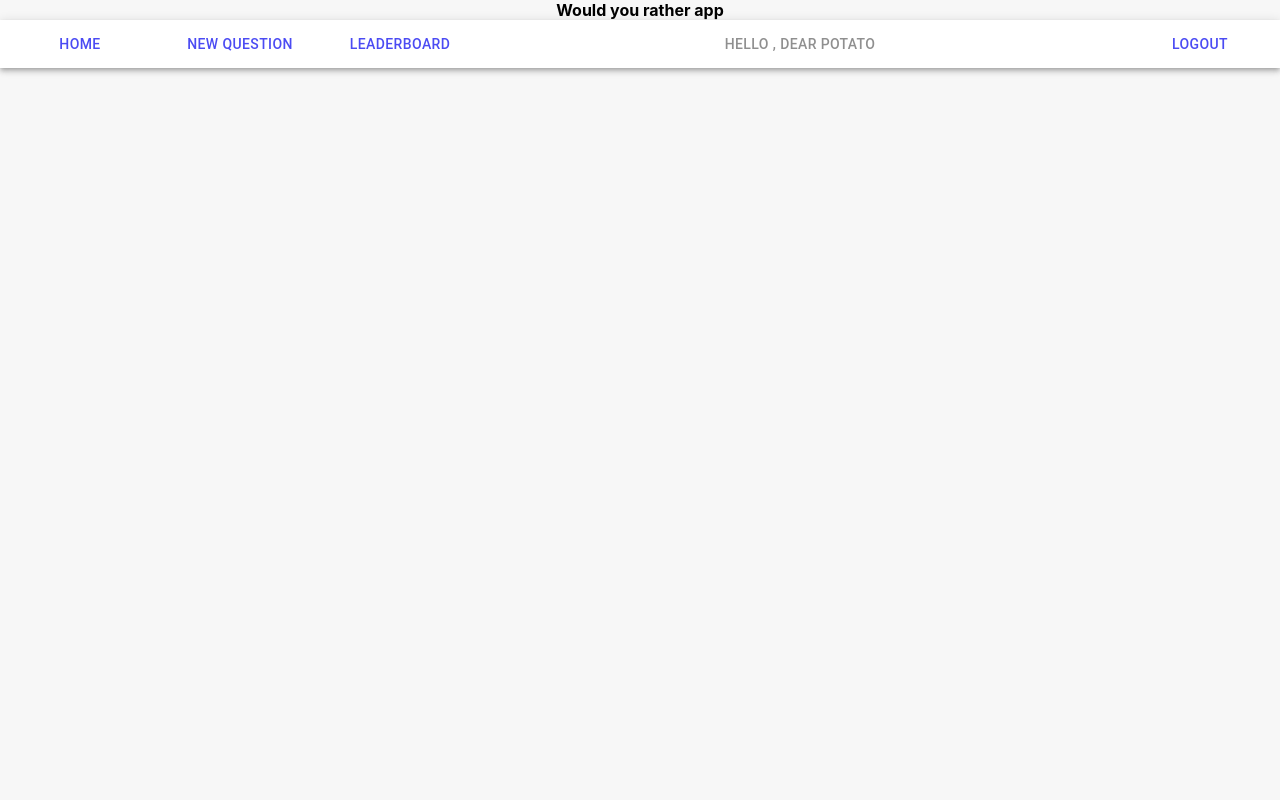
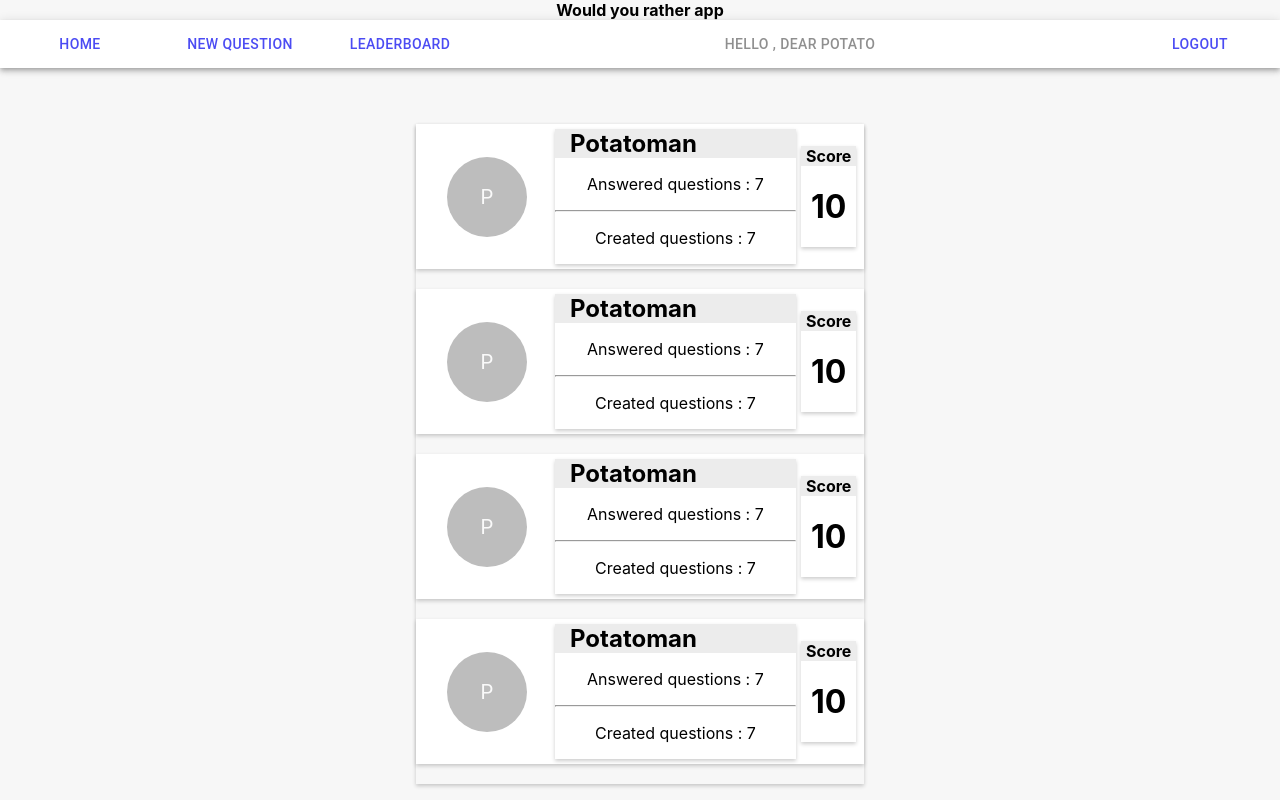
Before and after one commit to Mark-Malak/would-you-rather, a React (Create React App) app: page /leaderboard in a window 1280 px wide. Built offline with nearby package versions, Linux system fonts and the light colour scheme.

Commit message:
semi finished basic ui

```diff
--- a/src/App.css
+++ b/src/App.css
@@ -86,20 +86,32 @@
 
 }
 
-.questionBody  div {
+/* .questionBody  div div {
 
   border: 1px rgb(228, 228, 228) solid;
   text-align: center;
 
-  margin: 2px  /* and that, will result in a 10px gap */
-}
+  margin: 2px
+} */
 
 .questionBody-poll{
   width:70% ;
 }
 
-.header h3{
+.header{
   background-color: rgb(236, 236, 236) ;
   margin: 0px;
-  padding: 10px;
+  padding:0 5px;
 }
+
+.header h3 {
+  background-color: rgb(236, 236, 236) ;
+  margin: 0px;
+  padding:0 5px;
+}
+
+.shadow{
+  box-shadow: 0 2px 4px 0 rgba(0,0,0,0.2);
+  height: 70%;
+  margin: auto ;
+}
--- a/src/App.js
+++ b/src/App.js
@@ -4,8 +4,8 @@ import NavBar from './components/NavBar';
 import CreateQuestion from './components/CreateQuestion';
 import QuestionList from './components/QuestionList';
 import Login from './components/Login';
-
 import { Route } from 'react-router-dom'
+import LeaderBoard from './components/LeaderBoard';
 
 
 
@@ -35,6 +35,9 @@ class App extends React.Component {
                <Route exact path='/home' render={() => (
                   <QuestionList />
                )} />
+               <Route exact path='/leaderboard' render={() => (
+                  <LeaderBoard />
+               )} />
 
             </div>
 
--- /dev/null
+++ b/src/components/LeaderBoardItem.js
@@ -0,0 +1,37 @@
+import React from 'react'
+import { Avatar, Button } from '@material-ui/core'
+const LeaderBoardItem = () => {
+    return (
+        <div>
+            <div style = {{width:'100%' } }className="question">
+
+                <div className="questionBody">
+                    <div className="avatar">
+                        <Avatar style={{ height: '80px', width: '80px' }}  >P</Avatar>
+                    </div>
+
+                    <div className = "shadow" style = {{width:'55%' }}>
+                        <div >
+                            <h2 className="header" style = {{ 'padding-left' : '15px'}} align="left" >Potatoman </h2>
+                        </div>
+                        <p>Answered questions :      7 </p>
+                        <hr />
+                        <p>Created questions :      7 </p>
+
+                    </div>
+
+                    <div className = "shadow">
+                    <div >
+                        <h4 className = "header"> Score</h4>
+                    </div>
+
+                        <h1>10</h1>
+                    </div>
+                </div>
+
+            </div>
+        </div>
+    )
+}
+
+export default LeaderBoardItem
--- /dev/null
+++ b/src/components/ResultBar.js
@@ -0,0 +1,34 @@
+import React from 'react';
+class ResultBar extends React.Component {
+    render() {
+        const container = {
+            width: '100%',  /* Full width */
+            'background-color': '#ddd' ,
+            'box-sizing' : 'border-box'/* Grey background */
+        }
+
+        const skills = {
+            'text-align': 'right', /* Right-align text */
+            'padding-top': '10px',/* Add top padding */
+            'padding-bottom': '10px', /* Add bottom padding */
+            color: 'white' ,
+            'box-sizing' : 'border-box'/* White text color */
+        }
+
+        const html = {
+            width: '90%',
+            'background-color': '#04AA6D' ,
+            'box-sizing' : 'border-box'
+        }
+
+        return (
+            <div>
+                <div style = {container}>
+                    <div style = {skills  , html} >90%</div>
+                </div>
+
+            </div>
+        );
+    }
+}
+export default ResultBar
--- a/src/components/answeredPoll.js
+++ b/src/components/answeredPoll.js
@@ -0,0 +1,38 @@
+import React from 'react'
+import { Avatar, Button } from '@material-ui/core'
+import ResultBar from  './ResultBar.js'
+const AnsweredPoll = () => {
+    return (
+        <div className="question">
+            <div className="header">
+                <h3 align="left" >Potato asks : </h3>
+            </div>
+            <div className="questionBody">
+                <div className="avatar">
+                    <Avatar style={{ height: '110px' , width: '110px' }}  >P</Avatar>
+                </div>
+
+                <div  className="questionBody-poll">
+                    <h2> Results: </h2>
+                    <div>
+                          <p>Would you rather Option1 ? </p>
+                          <progress id="file" max="100" value="70"> 70% </progress>
+                          <label for="file"> 70% </label>
+                          <p> 2 out of 3 votes </p>
+                    </div>
+
+                    <div>
+                          <p>Would you rather Option1 ? </p>
+                          <progress id="file" max="100" value="30"> 70% </progress>
+                          <label for="file"> 30% </label>
+                          <p> 2 out of 3 votes </p>
+                    </div>
+
+                </div>
+            </div>
+
+        </div>
+    )
+}
+
+export default AnsweredPoll
--- a/src/components/createQuestion.js
+++ b/src/components/createQuestion.js
@@ -40,7 +40,7 @@ export default function CreateQuestion() {
                 <h3>OR</h3>
                 <input  type = "text" size = "60" placeholder="Enter option two text here ..."></input>
                 <hr />
-                <Button  variant="outlined" color="#000000" size = "big">Submit</Button>
+                <Button  className = "sign-btn" variant="outlined" color="#000000"> Submit</Button>
             </CardContent>
         </Card>
     );
--- a/src/components/leaderBoard.js
+++ b/src/components/leaderBoard.js
@@ -0,0 +1,31 @@
+import React from 'react'
+import { Button } from '@material-ui/core'
+import Question from './Question';
+import Poll from './Poll';
+import AnsweredPoll from './AnsweredPoll';
+import LeaderBoardItem from './LeaderBoardItem';
+const LeaderBoard = () => {
+    return (
+        <div style = {{backgroundColor : 'transparent'}} className = "question-list-container">
+
+            <div>
+                <ul>
+                <li>
+                <LeaderBoardItem />
+                </li>
+                <li>
+                <LeaderBoardItem />
+                </li>
+                <li>
+                <LeaderBoardItem />
+                </li>
+                <li>
+                <LeaderBoardItem />
+                </li>
+                </ul>
+            </div>
+        </div>
+    )
+}
+
+export default LeaderBoard
--- a/src/components/questionList.js
+++ b/src/components/questionList.js
@@ -2,6 +2,7 @@ import React from 'react'
 import { Button } from '@material-ui/core'
 import Question from './Question';
 import Poll from './Poll';
+import AnsweredPoll from './AnsweredPoll';
 const questionList = () => {
     return (
         <div className = "question-list-container">
@@ -22,7 +23,7 @@ const questionList = () => {
                   <Poll/>
                 </li>
                 <li>
-                <Poll/>
+                <AnsweredPoll/>
                 </li>
                 </ul>
             </div>
```
Also changed, not shown: src/components/CircularProgressWithLabel.js (added, +50 -0 lines).
